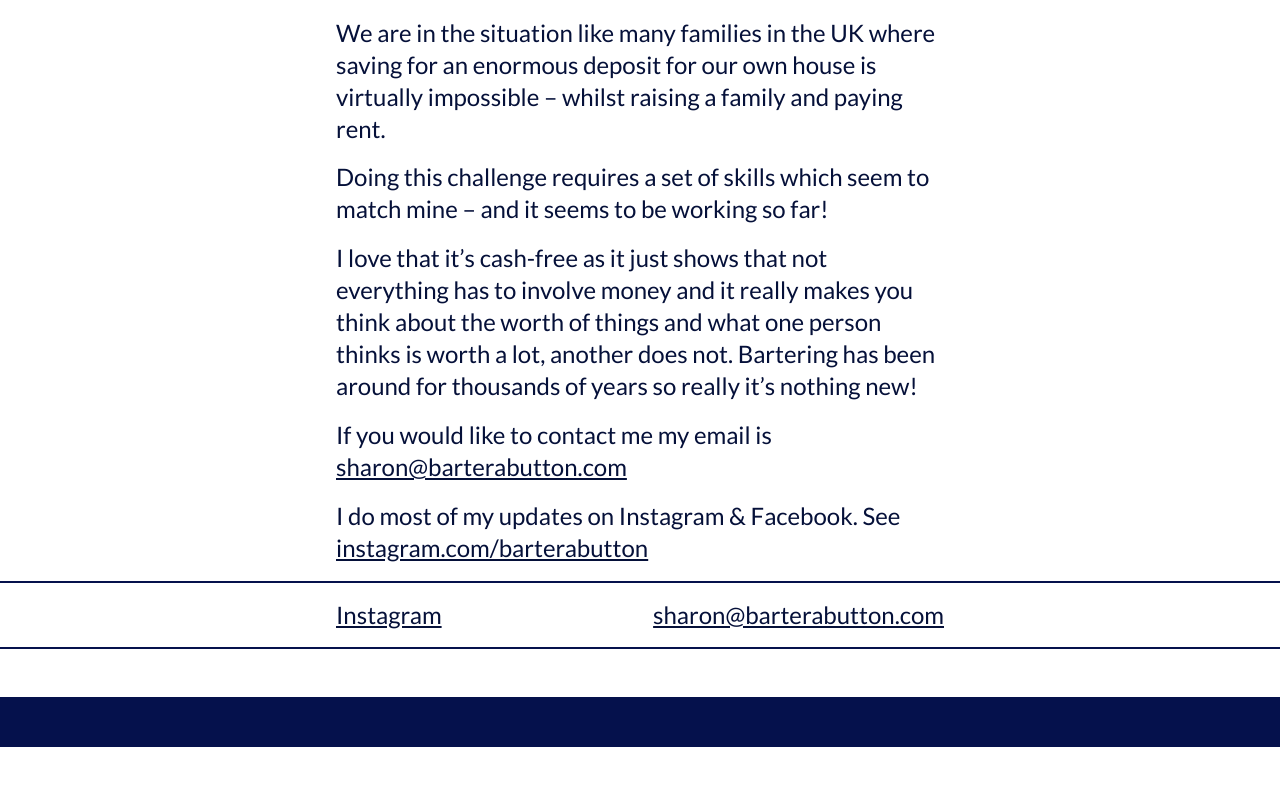
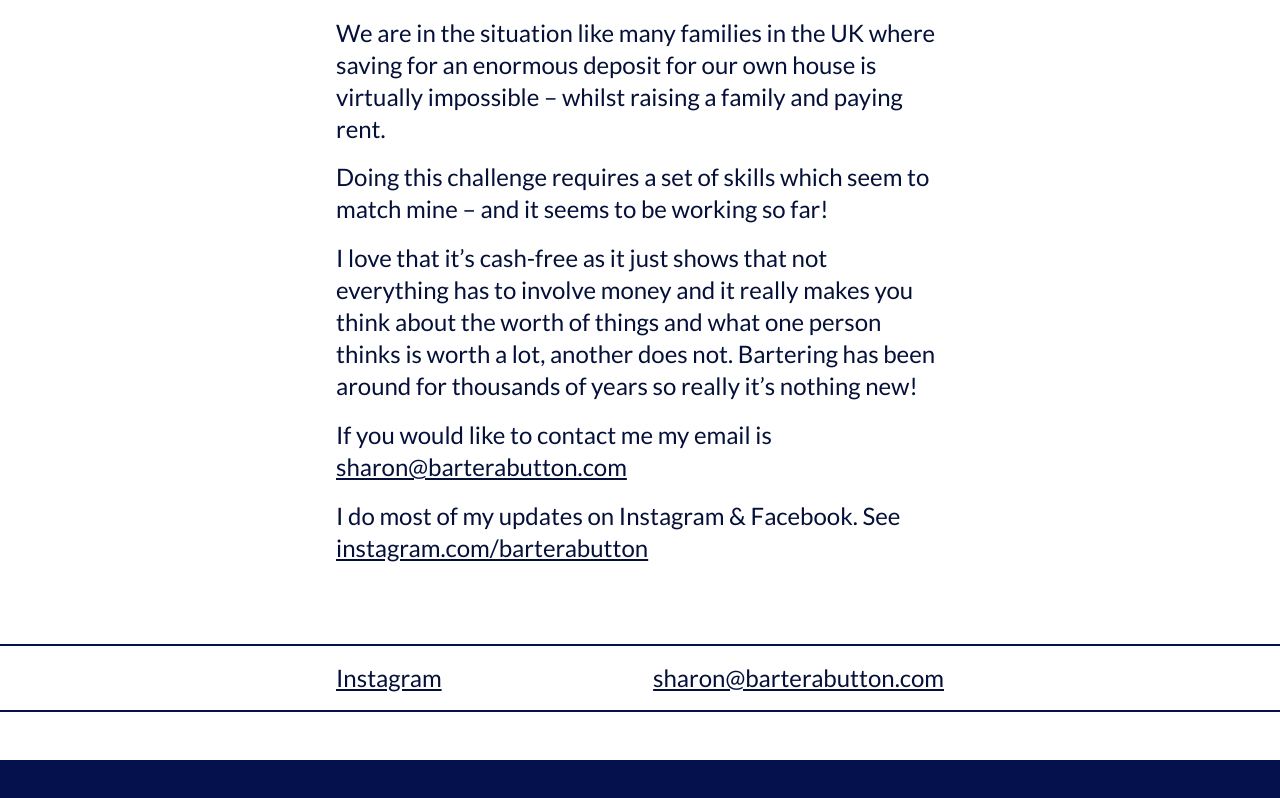
Before and after one commit to danielhpavey/barterabutton, a Next.js app: page / in a window 1280 px wide. Shown: the part 6568-7366 px from the top of the page. Before the commit the page ends 7315 px from the top, so only its background shows below. Built offline with nearby package versions, Linux system fonts and the light colour scheme.

Commit message:
Git footer a little more room

```diff
--- a/pages/index.js
+++ b/pages/index.js
@@ -57,7 +57,7 @@ export default function Home() {
 
       </main>
 
-    <div className="border-button-dark border-y-2 mb-12 my-4">
+    <div className="border-button-dark border-y-2 mb-12 my-4 mt-20">
       <footer className="flex flex-row justify-between flex-wrap gap-4 px-8 my-4  max-w-2xl mx-auto ">
           <div>
             <a href="https://instagram.com/barterabutton">Instagram</a>
```
